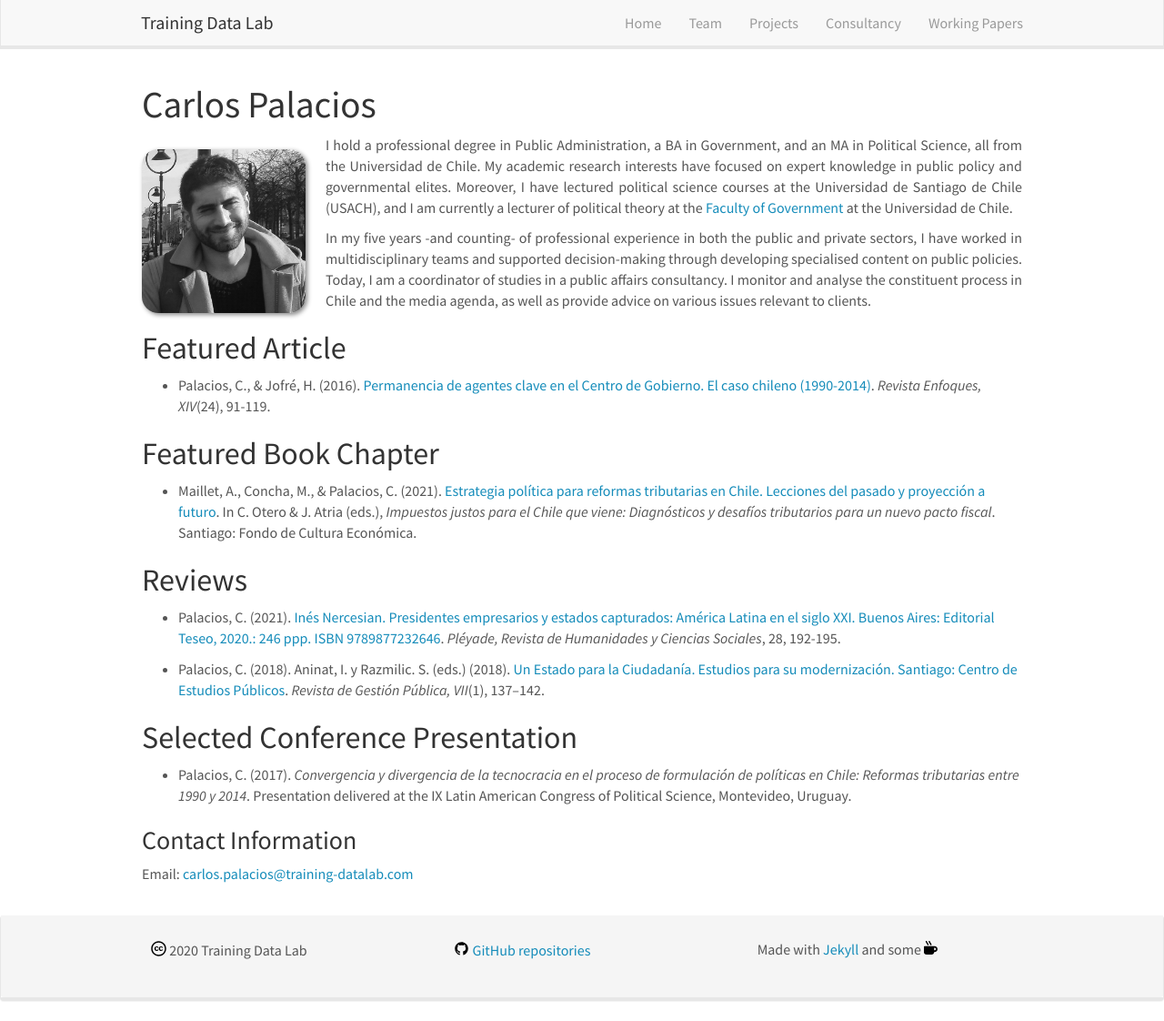
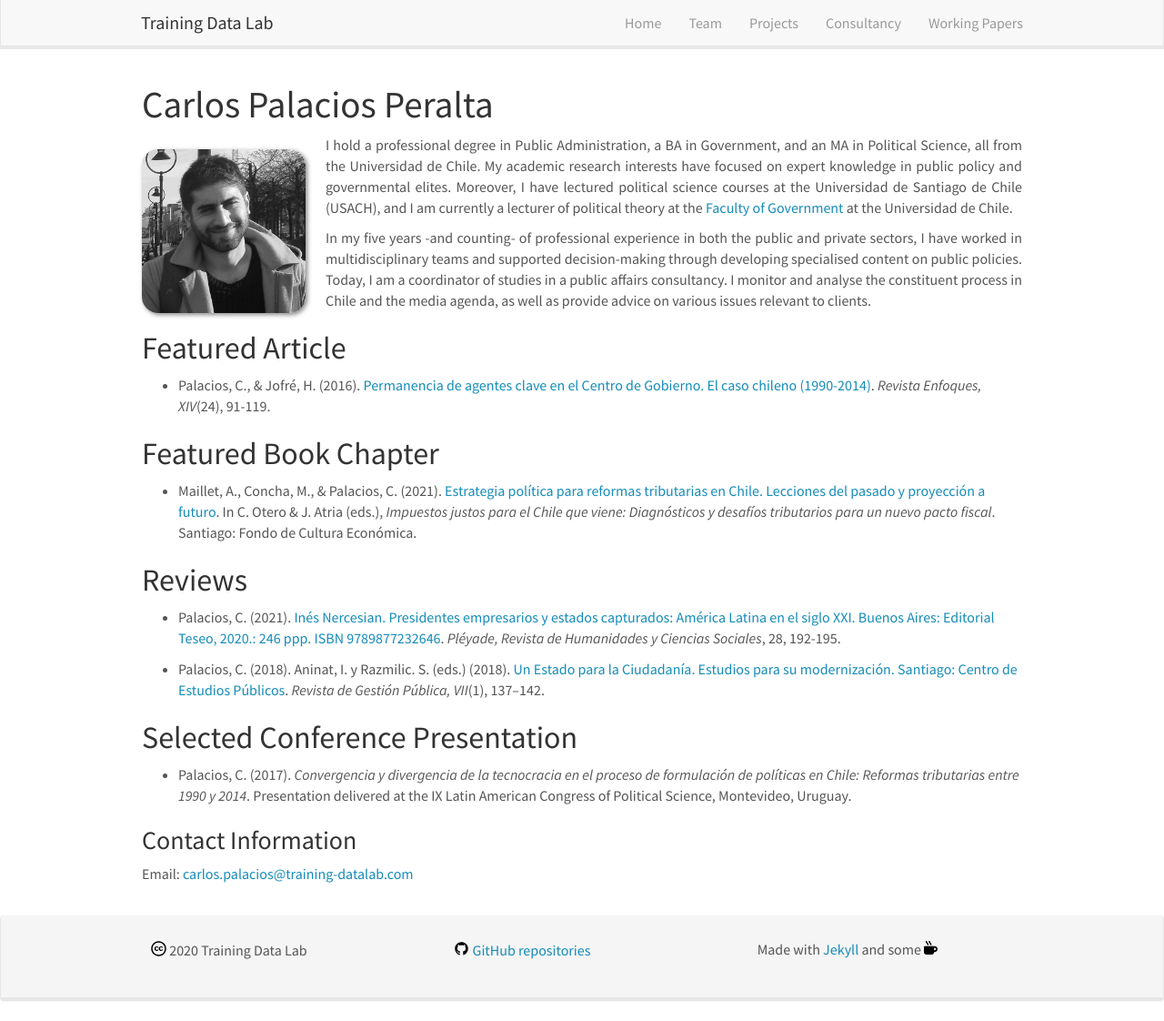
Before and after one commit to training-datalab/old-training-datalab.com, a Jekyll site: the page built from _pages/cpalacios.md, in a window 1280 px wide and 1122 px high. Shown: the whole window at 91% size. Built offline with Jekyll 4.4.1, drawn with Linux system fonts in a browser that asks for light colours; nearby versions of some CDN libraries.

Commit message:
Update cpalacios.md

```diff
--- a/_pages/cpalacios.md
+++ b/_pages/cpalacios.md
@@ -1,12 +1,12 @@
 ---
-title: "Training Data Lab - Carlos Palacios"
+title: "Training Data Lab - Carlos Palacios Peralta"
 layout: gridlay
-excerpt: "Training Data Lab - Carlos Palacios"
+excerpt: "Training Data Lab - Carlos Palacios Peralta"
 sitemap: false
 permalink: /team/cpalacios/
 ---
 
-# Carlos Palacios
+# Carlos Palacios Peralta
 
 <img src="https://training-datalab.com/images/team/cpalacios.jpg" class="img-responsive" width="180px" style="float: left" />
 
```
